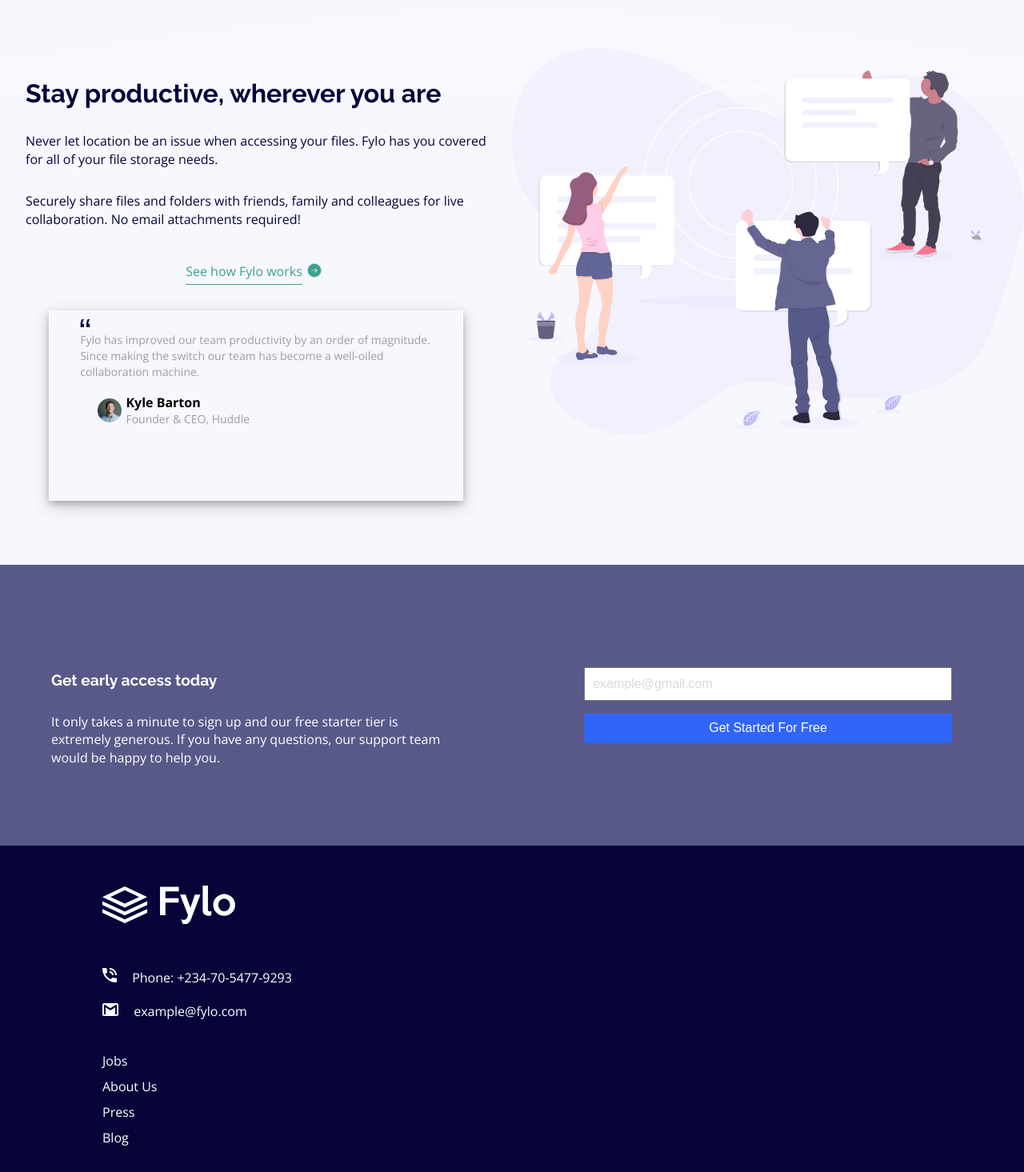
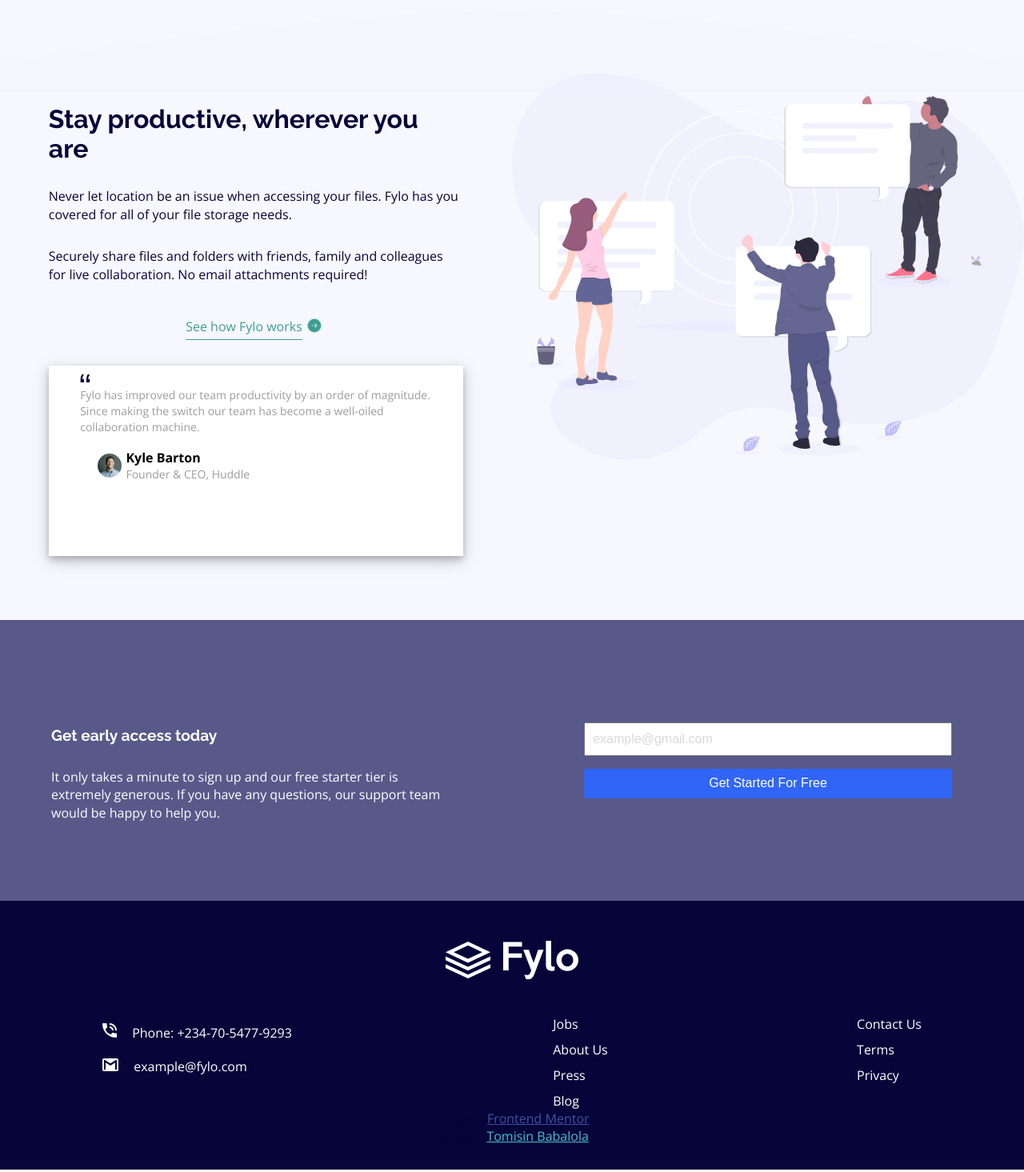
Before and after one commit to TeNeBiT-eng/Fylo-landing-page, a plain HTML site: page index.html in a window 1280 px wide. Shown: the part 742-2207 px from the top of the page at 80% size. Drawn offline with nearby package versions, Linux system fonts and the light colour scheme.

Commit message:
finishing touches

```diff
--- a/index.html
+++ b/index.html
@@ -14,7 +14,7 @@
         .attribution a { color: hsl(228, 45%, 44%); }
       </style>
 </head>
-<body>
+<body style="overflow: hidden;">
     <main>
         <header>
             <nav>
@@ -32,7 +32,7 @@
             </nav>
         </header>
 
-        <section class="section1">
+        <section class="section1" style="padding-bottom: 10rem;">
             <div class="motherContainer">
                 <div class="illustration1">
                     <img src="/images/illustration-1.svg" alt="">
@@ -55,10 +55,10 @@
             </div>
         </section>
 
-        <section style="background-color: hsla(240deg, 80%, 98%, 0.8); margin-top: 8rem; padding-top: 1px;" class="section2">
+        <section style="margin-top: rem; padding-top: 1px;" class="section2">
             <div class="bg">
-            <div class="Container2">
-                    <div style="order: 2;">
+            <div class="Container2" style="background-color: hsla(240, 80%, 98%, 80%);">
+                    <div class="section2_img_bg" style="order: 2;">
                         <img style="width: 100%;" class="illustration2" src="/images/illustration-2.svg" class="illustration" alt="">
                     </div>
 
--- a/style/components/_media.scss
+++ b/style/components/_media.scss
@@ -50,7 +50,11 @@
         padding-top: 4.3rem;
     }
 
-
+.subchild_2{
+    h1, p{
+        width: 90%;
+    }
+}
 
 
 
--- a/style/layouts/_footer.scss
+++ b/style/layouts/_footer.scss
@@ -34,3 +34,13 @@
         }
     }
 }
+
+@media (min-width: 768px) {
+    .fylo_footer{
+        text-align: center;
+    }
+    .list_container{
+        display: flex;
+        justify-content: space-between;
+    }
+}
--- a/style/layouts/_section.scss
+++ b/style/layouts/_section.scss
@@ -1,4 +1,8 @@
 .section1{
+    // background-image: url(/images/bg-curve-desktop.svg);
+    background-size: 100%;
+    background-repeat: no-repeat;
+    background-position-y: 53.2rem;
     .motherContainer{
         padding-top: 50px;
         div{
@@ -33,15 +37,18 @@
 }
 
 .section2{
-    background-image: url(/images/bg-curve-mobile.svg);
-    background-repeat: no-repeat;
-    background-size: 100%;
-    background-position-y: 115px;
+    // background-image: url(/images/bg-curve-desktop.svg);
+    // background-repeat: no-repeat;
+    // background-size: 768px;
+    // background-position-y: 115px;
    @media (min-width: 768px) {
     background-image: url(/images/bg-curve-desktop.svg);
     background-repeat: no-repeat;
     background-size: 100%;
-    // background-position-y: 89px;
+    background-position-y: 83px;
+    .bg_desktop{
+        display: none;
+    }
    }
     // background-position: center;
     .Container2{
@@ -97,6 +104,7 @@
     padding-bottom: 5rem;
 }
 .card{
+    background-color: white;
     border: 1px solid #ffffffff;
     padding: 2vh 3vw;
     width: 85%;
```
Also changed, not shown: style.css, 1 other file.
